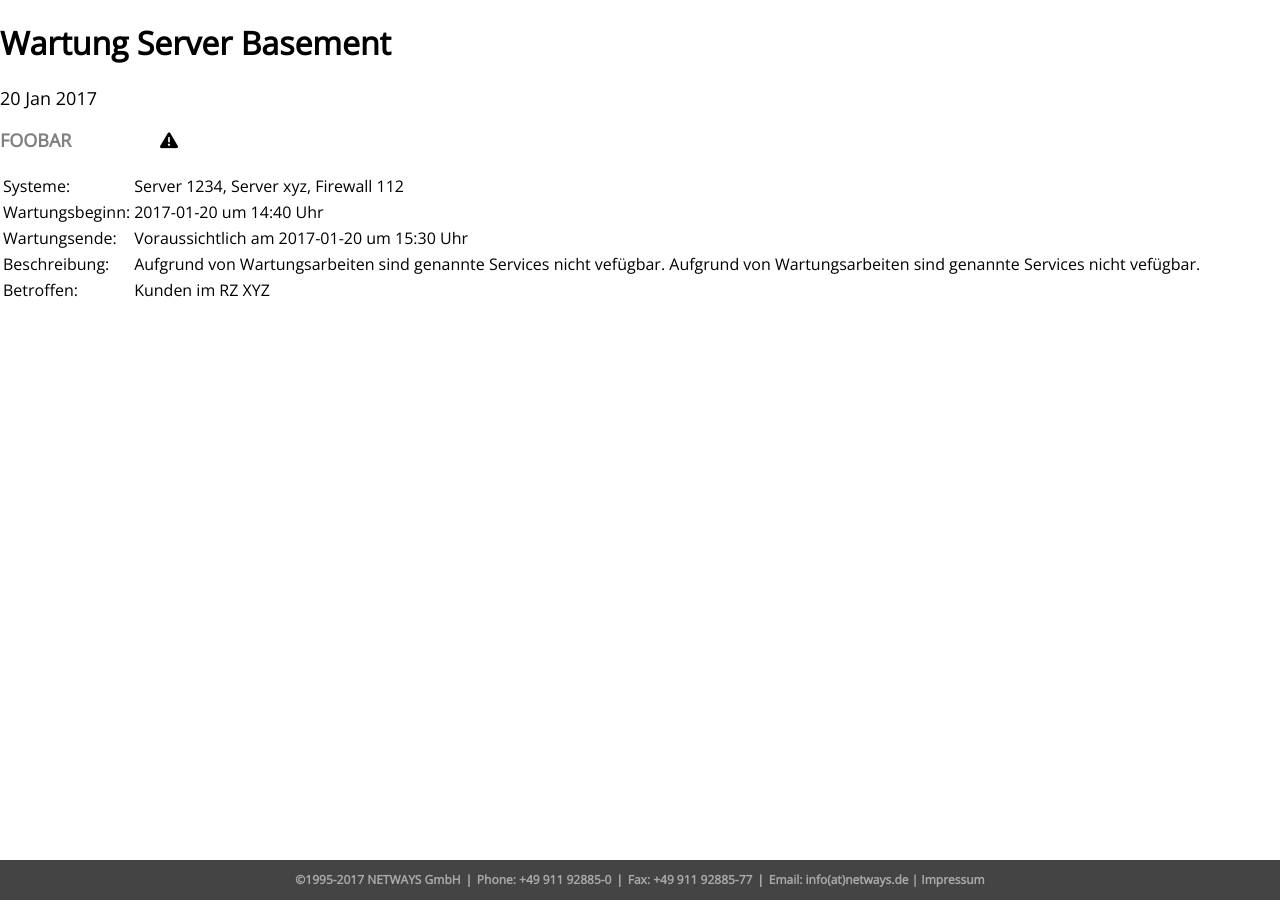
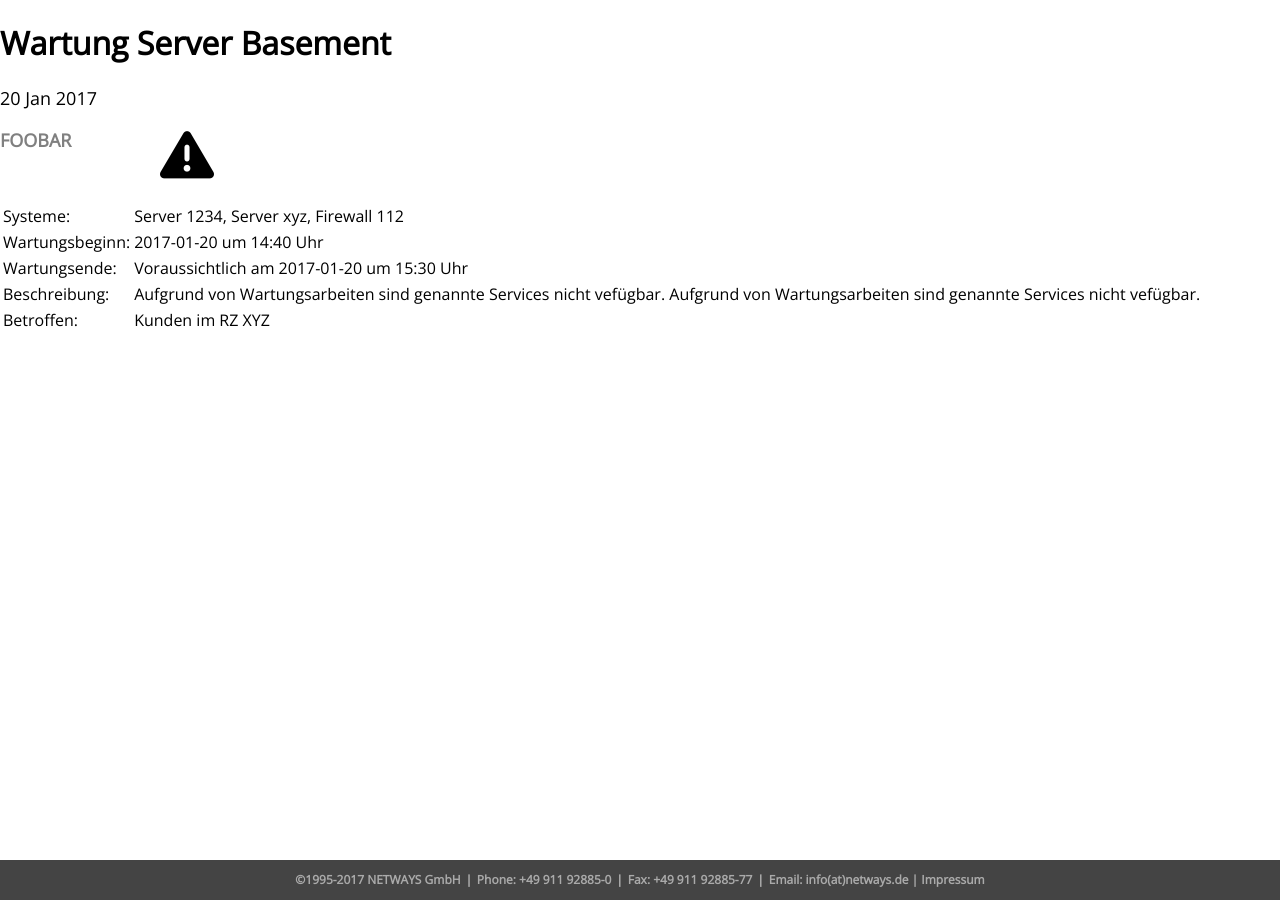
Before and after one commit to Storagegirl/storagegirl.github.io, a Jekyll site: the page built from _posts/2017-01-20-table.md, in a window 1280 px wide. Built offline with Jekyll 4.4.1, drawn with Linux system fonts in a browser that asks for light colours; nearby versions of some CDN libraries; library files that are not in the unit come from our copies.

Commit message:
exclamationtest

```diff
--- a/_posts/2017-01-20-table.md
+++ b/_posts/2017-01-20-table.md
@@ -7,7 +7,7 @@ time: "14:40"
 
 <div class="boxtime"> FOOBAR </div>
 
-<i class="fa fa-exclamation-triangle" aria-hidden="true"></i>
+<i class="fa fa-exclamation-triangle fa-3x" aria-hidden="true"></i>
 
 |                      |                                                                      |
 |----------------------|----------------------------------------------------------------------|
```
